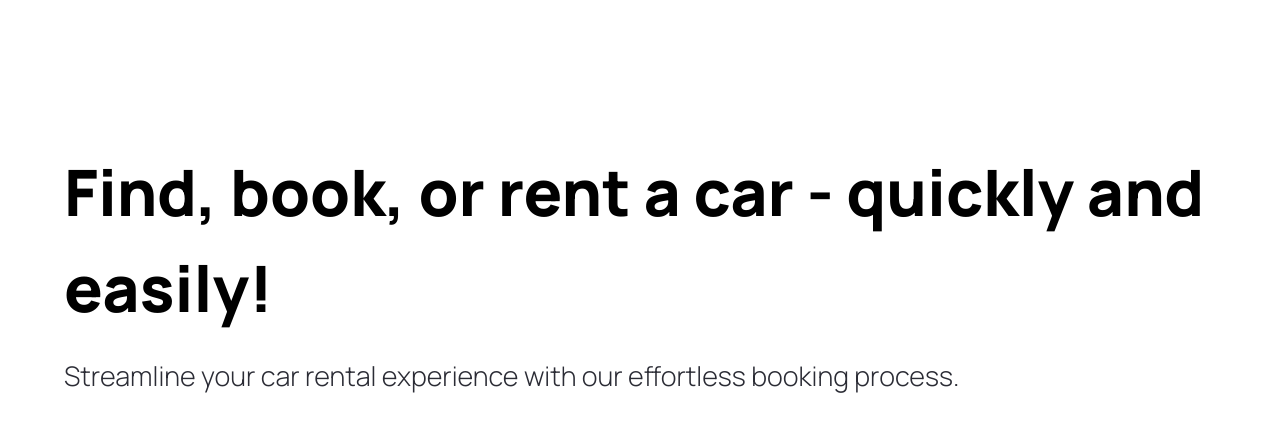
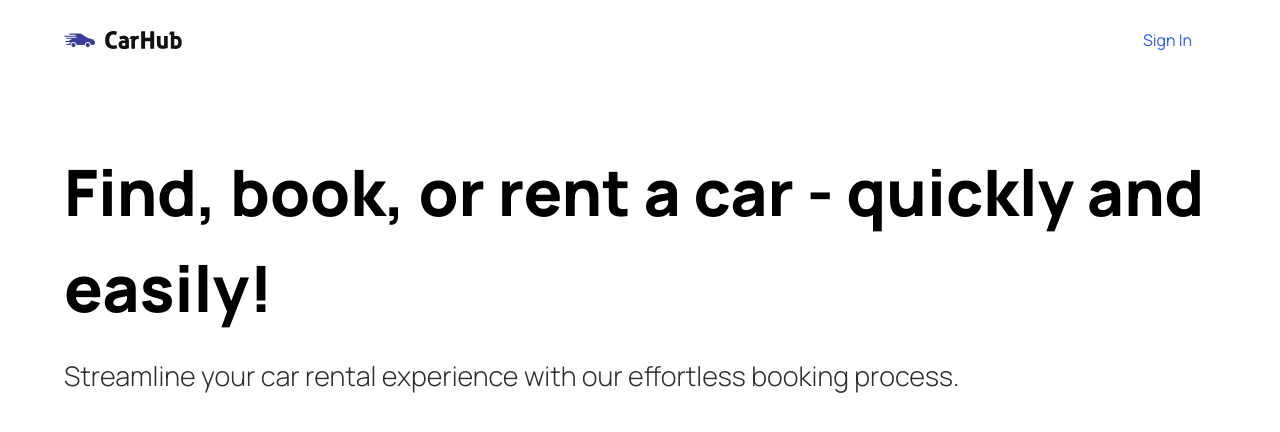
Before and after one commit to jean-carlos-19/nextjs-car, a Next.js app: page / in a window 1280 px wide. Shown: the top 432 px of the page. Built offline with nearby package versions, Linux system fonts and the light colour scheme.

Commit message:
Modified NavBar.tsx file: Built design NavBar

```diff
--- a/atomic/design/NavBar.tsx
+++ b/atomic/design/NavBar.tsx
@@ -1,10 +1,31 @@
 import React from 'react'
+import Image from 'next/image'
+import Link from 'next/link'
+import {CustomButton} from '@/atomic/element'
 
 const NavBar = () => {
   return (
-    <div>
-
-    </div>
+    <header className='w-full absolute z-10'>
+        <nav className='max-w-[90rem] mx-auto flex justify-between items-center sm:px-16 px-6 py-4'>
+            <Link
+                href={"/"}
+                className='flex justify-center items-center'
+            >
+                <Image
+                    src={"/logo.svg"}
+                    alt='Car Hub Logo'
+                    width={118}
+                    height={18}
+                    className='object-contain'
+                />
+            </Link>
+            <CustomButton
+                title={'Sign In'}
+                btnType={"button"}
+                containerStyles='text-primary-blue rounded-fuññ bg-white min-w[130px]'
+            />
+        </nav>
+    </header>
   )
 }
 
```
